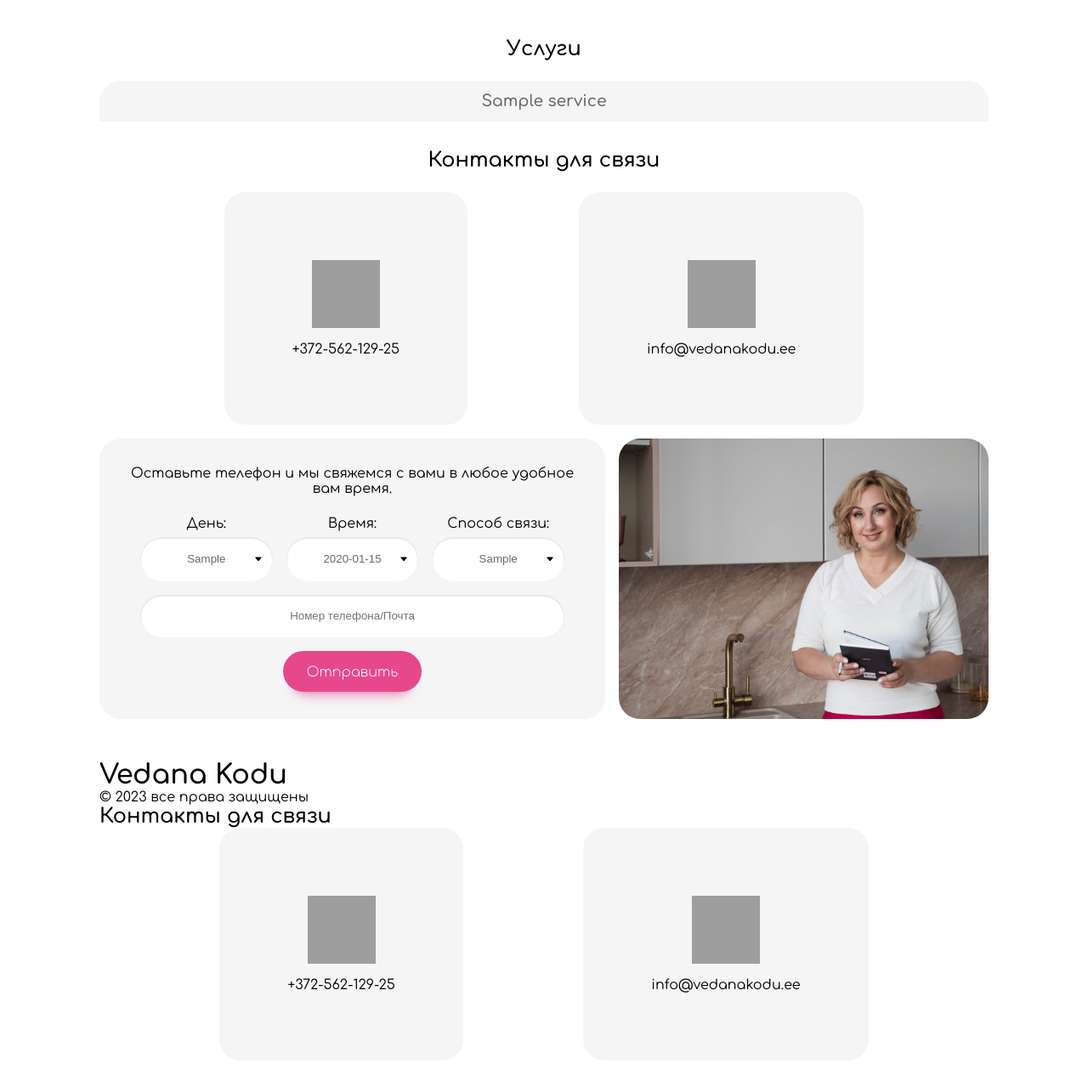
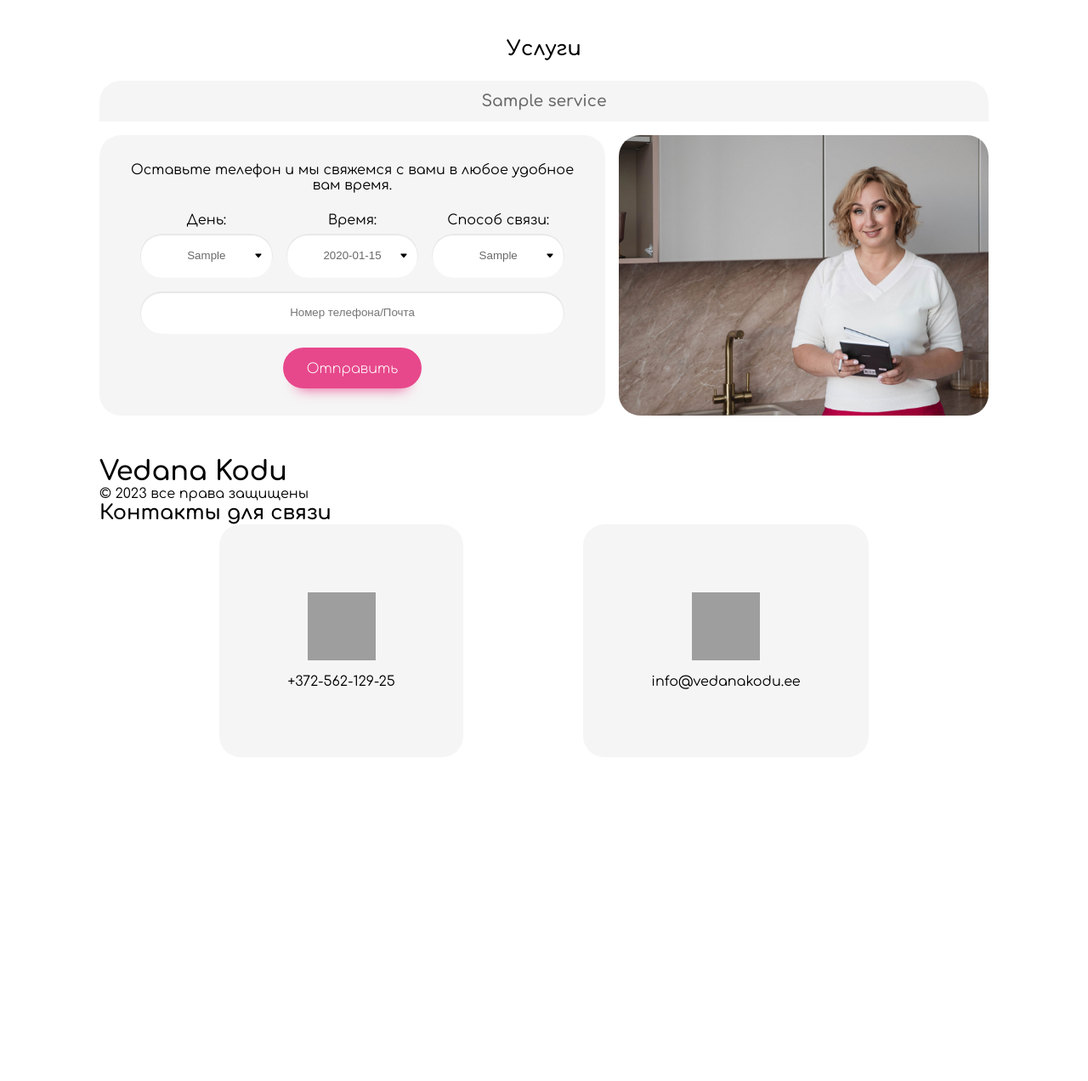
Before and after one commit to verts-online/dina_kodu, a Django app: page / in a window 1280 px wide. Shown: the part 2260-3532 px from the top of the page at 85% size. After the commit the page ends 3071 px from the top, so only its background shows below. Run offline with Django 4.2, Linux system fonts and the light colour scheme; tables that the repository leaves empty hold one stand-in row (values such as "Sample post"); some libraries are stand-ins or nearby versions; grey boxes are pictures that could not be loaded.

Commit message:
Update index.html

```diff
--- a/core/landing/templates/landing/index.html
+++ b/core/landing/templates/landing/index.html
@@ -133,46 +133,6 @@
                         </details>
                     {% endfor %}
                 </div>
-                <style>
-
-
-                    .contact-info {
-                        display: flex;
-                        flex-wrap: wrap;
-                        align-items: center;
-                        place-content: space-evenly;
-                    }
-                    .contact-info>div {
-                        padding: 5rem;
-                        gap: 1rem;
-                        background: rgba(244, 244, 244, 0.9);
-                    }
-                    .contact-div {
-                        border-radius: 25px;
-                        display: flex;
-                        flex-direction: column;
-                        align-items: center;
-                        justify-content: center;
-
-                    }
-                    .contact-image {
-                        width: 5rem;
-                        height: 5rem;
-                    }
-                </style>
-                <div style='padding: 1em;'>
-                    <h2>Контакты для связи</h2>
-                    <div class="contact-info">
-                        <div class='contact-div'>
-                            <img class="contact-image" src="https://img.icons8.com/fluency/96/phone--v1.png" alt="call-us">
-                            <a href="tel:+37256212925">+372-562-129-25</a>
-                        </div>
-                        <div class='contact-div'>
-                            <img class="contact-image" src="https://img.icons8.com/fluency/96/new-post.png" alt="mail-us">
-                            <span><a href="mailto:info@vedanakodu.ee?subject=Организация_пространства">info@vedanakodu.ee</a></span>
-                        </div>
-                    </div>
-                </div>
 
                  <div class="contact-form-grid contact-form-layout" id="call-us">
                     <div class="call-us-form call-us-form-layout">
```
